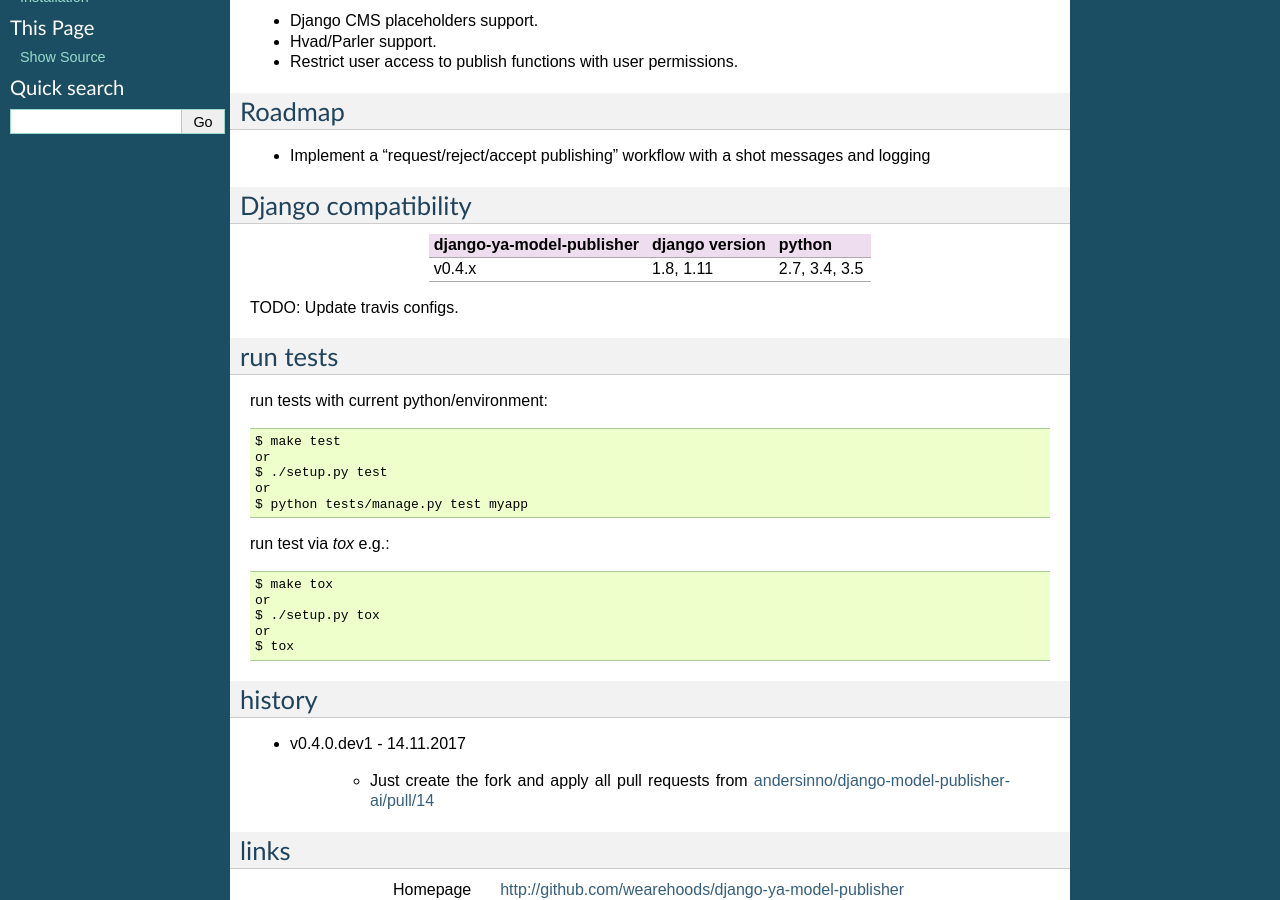
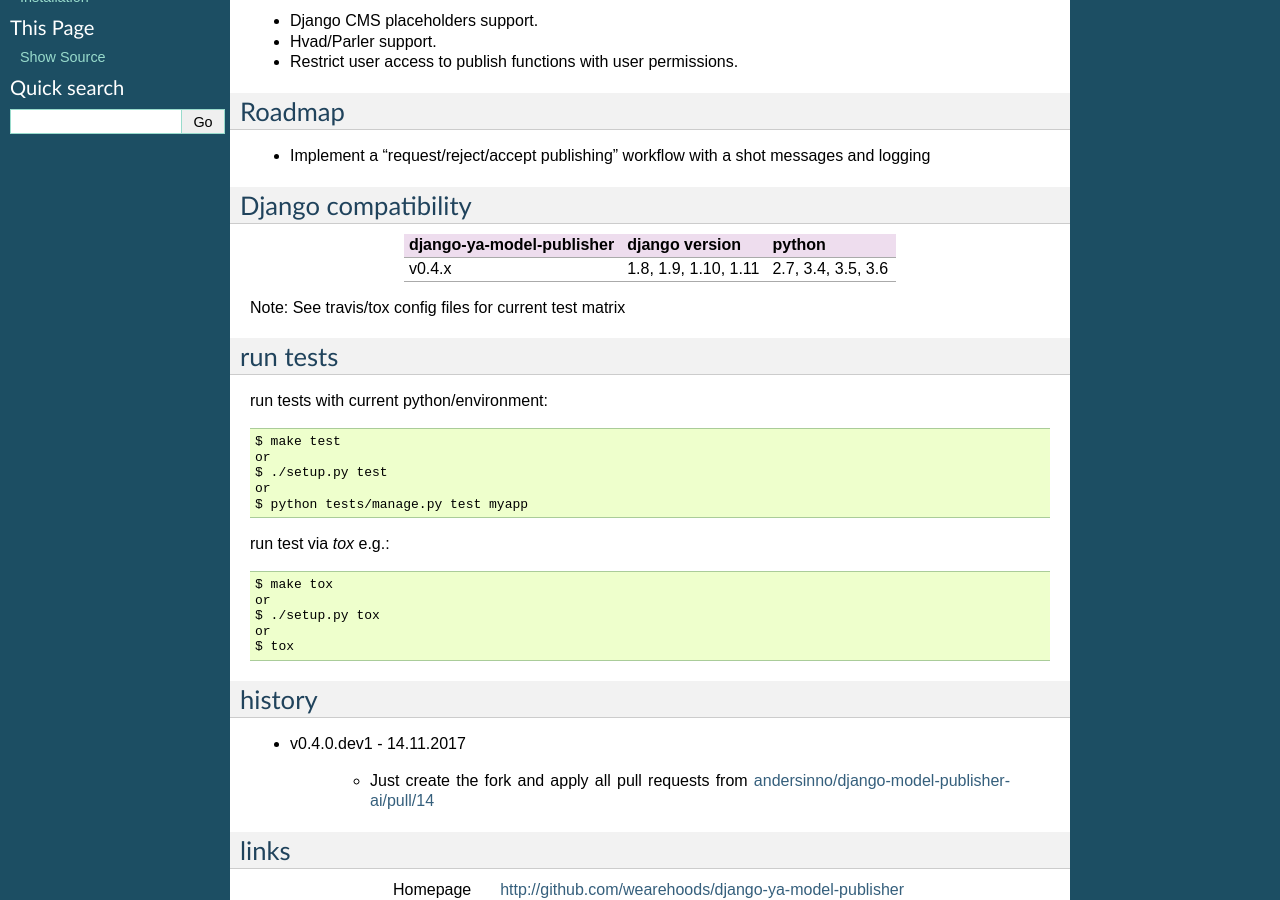
Before and after one commit to jp74/django-model-publisher, a Sphinx documentation site: the page built from docs/readme.rst, in a window 1280 px wide and 900 px high, scrolled down 335 px. Built offline with Sphinx 7.4.7, drawn with Linux system fonts in a browser that asks for light colours; pages that are not in the unit, such as notebooks, are missing from menus.

```diff
--- a/docs/readme.rst
+++ b/docs/readme.rst
@@ -41,13 +41,13 @@ Roadmap
 Django compatibility
 --------------------
 
-+---------------------------+----------------+---------------+
-| django-ya-model-publisher | django version | python        |
-+===========================+================+===============+
-| v0.4.x                    | 1.8, 1.11      | 2.7, 3.4, 3.5 |
-+---------------------------+----------------+---------------+
++---------------------------+----------------------+--------------------+
+| django-ya-model-publisher | django version       | python             |
++===========================+======================+====================+
+| v0.4.x                    | 1.8, 1.9, 1.10, 1.11 | 2.7, 3.4, 3.5, 3.6 |
++---------------------------+----------------------+--------------------+
 
-TODO: Update travis configs.
+Note: See travis/tox config files for current test matrix
 
 ---------
 run tests
```
Also changed, not shown: 1 other file.
